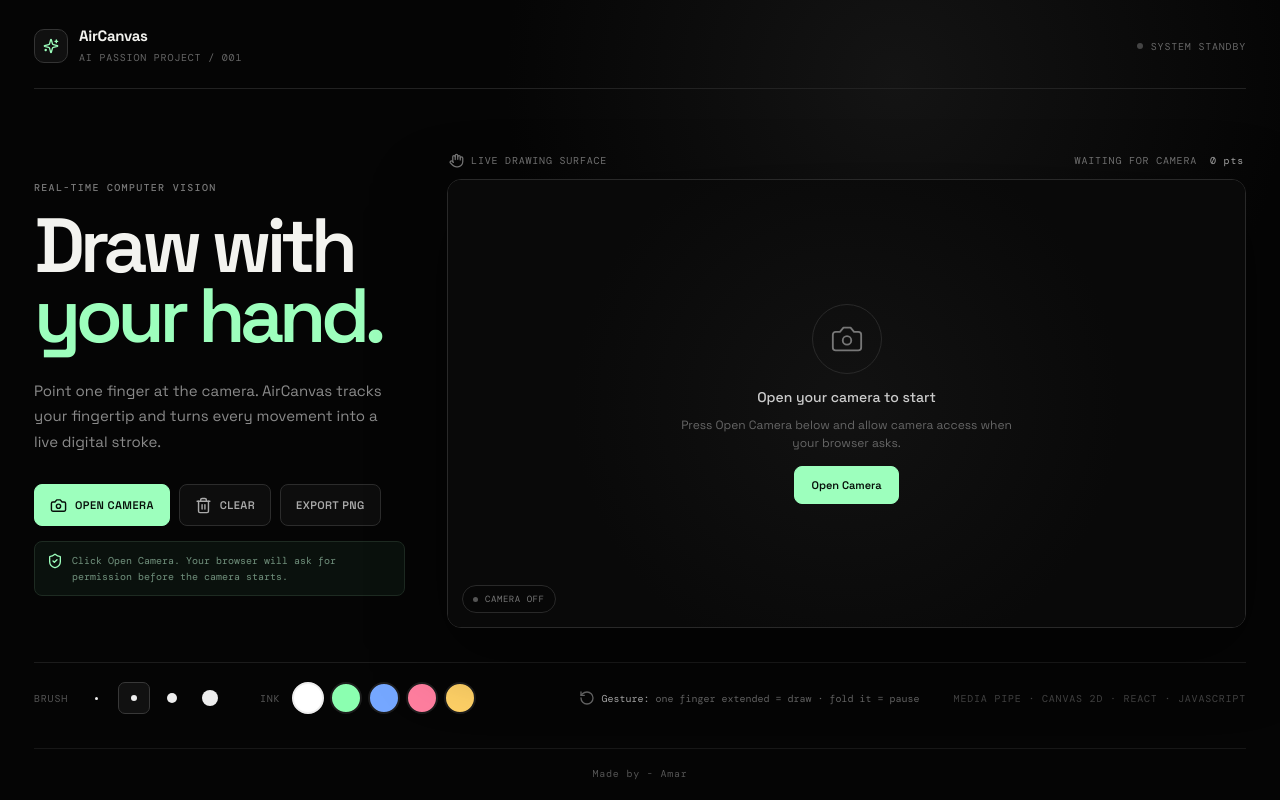
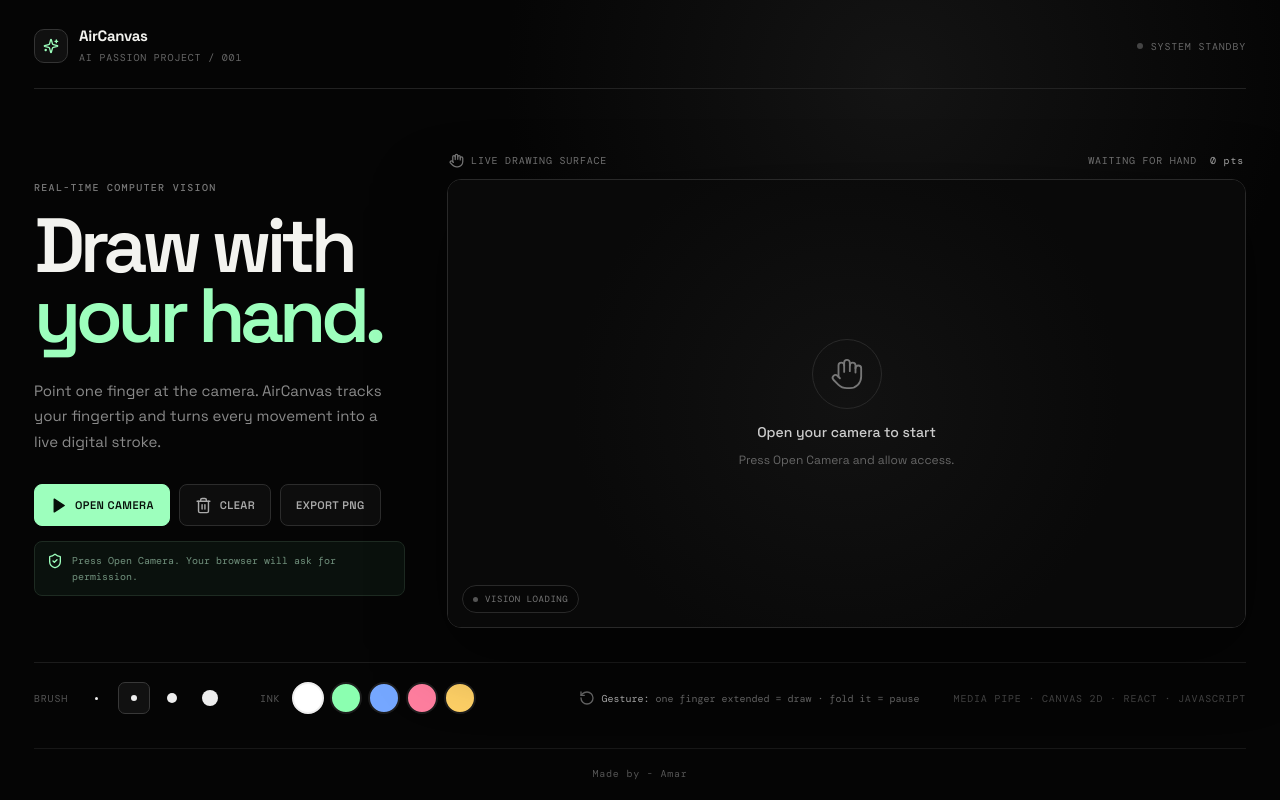
Before and after one commit to Rrachet/AI-passionproject, a React (Vite) app: page / in a window 1280 px wide. Built offline with nearby package versions, Linux system fonts and the light colour scheme.

Commit message:
fix: start hand tracking independently from camera

```diff
--- a/src/main.jsx
+++ b/src/main.jsx
@@ -1,7 +1,7 @@
 import React, { useCallback, useEffect, useRef, useState } from 'react';
 import { createRoot } from 'react-dom/client';
 import { HandLandmarker, FilesetResolver } from '@mediapipe/tasks-vision';
-import { Camera, Circle, Hand, Play, RotateCcw, Sparkles, Trash2, ShieldCheck, AlertTriangle } from 'lucide-react';
+import { Camera, Circle, Hand, Play, RotateCcw, Sparkles, Trash2, ShieldCheck } from 'lucide-react';
 import './styles.css';
 
 const MODEL_URL = 'https://storage.googleapis.com/mediapipe-models/hand_landmarker/hand_landmarker/float16/1/hand_landmarker.task';
@@ -16,11 +16,12 @@
   const previousPointRef = useRef(null);
   const lastTimestampRef = useRef(-1);
   const smoothingRef = useRef(null);
+  const mountedRef = useRef(true);
 
   const [cameraOn, setCameraOn] = useState(false);
   const [tracking, setTracking] = useState(false);
+  const [visionReady, setVisionReady] = useState(false);
   const [loading, setLoading] = useState(false);
-  const [visionLoading, setVisionLoading] = useState(false);
   const [error, setError] = useState('');
   const [permissionState, setPermissionState] = useState('prompt');
   const [brushSize, setBrushSize] = useState(6);
@@ -31,9 +32,9 @@
     const canvas = canvasRef.current;
     const video = videoRef.current;
     if (!canvas || !video) return;
-
     const rect = video.getBoundingClientRect();
     const dpr = window.devicePixelRatio || 1;
+    const existing = canvas.toDataURL();
     canvas.width = Math.max(1, Math.floor(rect.width * dpr));
     canvas.height = Math.max(1, Math.floor(rect.height * dpr));
     canvas.style.width = `${rect.width}px`;
@@ -42,7 +43,12 @@
     ctx.setTransform(dpr, 0, 0, dpr, 0, 0);
     ctx.lineCap = 'round';
     ctx.lineJoin = 'round';
-  }, []);
+    if (strokes > 0 && existing !== 'data:,') {
+      const image = new Image();
+      image.onload = () => ctx.drawImage(image, 0, 0, rect.width, rect.height);
+      image.src = existing;
+    }
+  }, [strokes]);
 
   const clearCanvas = useCallback(() => {
     const canvas = canvasRef.current;
@@ -56,17 +62,12 @@
 
   const isIndexOnly = (landmarks) => {
     if (!landmarks || landmarks.length < 21) return false;
-    const indexExtended = landmarks[8].y < landmarks[6].y;
-    const middleFolded = landmarks[12].y > landmarks[10].y;
-    const ringFolded = landmarks[16].y > landmarks[14].y;
-    const pinkyFolded = landmarks[20].y > landmarks[18].y;
-    return indexExtended && middleFolded && ringFolded && pinkyFolded;
+    return landmarks[8].y < landmarks[6].y && landmarks[12].y > landmarks[10].y && landmarks[16].y > landmarks[14].y && landmarks[20].y > landmarks[18].y;
   };
 
   const drawFromHand = useCallback((result) => {
     const canvas = canvasRef.current;
     if (!canvas) return;
-
     const hand = result?.landmarks?.[0];
     if (!hand || !isIndexOnly(hand)) {
       previousPointRef.current = null;
@@ -81,16 +82,12 @@
     const rawX = (1 - tip.x) * width;
     const rawY = tip.y * height;
     const previous = smoothingRef.current || { x: rawX, y: rawY };
-    const smooth = {
-      x: previous.x * 0.72 + rawX * 0.28,
-      y: previous.y * 0.72 + rawY * 0.28,
-    };
+    const smooth = { x: previous.x * 0.72 + rawX * 0.28, y: previous.y * 0.72 + rawY * 0.28 };
     smoothingRef.current = smooth;
 
     const ctx = canvas.getContext('2d');
     ctx.strokeStyle = brushColor;
     ctx.lineWidth = brushSize;
-
     if (previousPointRef.current) {
       ctx.beginPath();
       ctx.moveTo(previousPointRef.current.x, previousPointRef.current.y);
@@ -98,141 +95,104 @@
       ctx.stroke();
       setStrokes((value) => value + 1);
     }
-
     previousPointRef.current = smooth;
     setTracking(true);
   }, [brushColor, brushSize]);
 
   const detectLoop = useCallback(() => {
+    if (!cameraOn) return;
     const video = videoRef.current;
     const landmarker = handLandmarkerRef.current;
-    if (!video || !cameraOn) return;
 
-    if (!landmarker || video.readyState < 2) {
-      frameRef.current = requestAnimationFrame(detectLoop);
-      return;
-    }
-
+    // Keep the loop alive while the AI model is downloading/initializing.
+    if (video && landmarker && video.readyState >= 2) {
       const timestamp = performance.now();
-    if (timestamp <= lastTimestampRef.current) {
-      frameRef.current = requestAnimationFrame(detectLoop);
-      return;
-    }
+      if (timestamp > lastTimestampRef.current) {
         lastTimestampRef.current = timestamp;
-
         try {
           const result = landmarker.detectForVideo(video, timestamp);
           drawFromHand(result);
         } catch (err) {
           console.error('Hand detection error:', err);
         }
-
+      }
+    }
     frameRef.current = requestAnimationFrame(detectLoop);
   }, [cameraOn, drawFromHand]);
 
   const initializeHandLandmarker = async () => {
     if (handLandmarkerRef.current) return handLandmarkerRef.current;
     const vision = await FilesetResolver.forVisionTasks(WASM_URL);
-    handLandmarkerRef.current = await HandLandmarker.createFromOptions(vision, {
+    const landmarker = await HandLandmarker.createFromOptions(vision, {
       baseOptions: { modelAssetPath: MODEL_URL },
       runningMode: 'VIDEO',
       numHands: 1,
-      minHandDetectionConfidence: 0.55,
-      minHandPresenceConfidence: 0.55,
-      minTrackingConfidence: 0.55,
+      minHandDetectionConfidence: 0.5,
+      minHandPresenceConfidence: 0.5,
+      minTrackingConfidence: 0.5,
     });
-    return handLandmarkerRef.current;
+    handLandmarkerRef.current = landmarker;
+    if (mountedRef.current) setVisionReady(true);
+    return landmarker;
   };
 
   const startCamera = async () => {
-    if (loading) return;
-
     if (!navigator.mediaDevices?.getUserMedia) {
-      setError('Camera access is not available here. Open this site in a modern browser over HTTPS.');
+      setError('Camera access is not supported by this browser. Use Chrome or Safari.');
       return;
     }
-
     if (!window.isSecureContext) {
-      setError('Camera access requires HTTPS. Open the deployed site instead of an insecure HTTP page.');
+      setError('Camera access requires HTTPS. Open the deployed AirCanvas link.');
       return;
     }
 
     try {
       setError('');
       setLoading(true);
+      setVisionReady(false);
+      setPermissionState('prompt');
 
-      // Camera permission must be requested directly from the user's button click.
-      // Do not initialize MediaPipe before this request: the camera should appear
-      // immediately after the browser permission is granted.
       const stream = await navigator.mediaDevices.getUserMedia({
-        video: {
-          width: { ideal: 1280 },
-          height: { ideal: 720 },
-          facingMode: { ideal: 'user' },
-        },
+        video: { width: { ideal: 1280 }, height: { ideal: 720 }, facingMode: { ideal: 'user' } },
         audio: false,
       });
 
       setPermissionState('granted');
       streamRef.current = stream;
-
       const video = videoRef.current;
-      if (!video) throw new Error('Camera preview element is unavailable.');
-
       video.srcObject = stream;
       await video.play();
 
-      // Camera is now considered live. The AI model loads independently.
+      // Camera is intentionally made visible immediately after permission.
       setCameraOn(true);
+      requestAnimationFrame(setupCanvas);
       setLoading(false);
-      requestAnimationFrame(setupCanvas);
 
-      const [track] = stream.getVideoTracks();
-      if (track) {
-        track.addEventListener('ended', () => {
-          setCameraOn(false);
-          setTracking(false);
-          setError('The camera was stopped by the browser or device. Press Open Camera to reconnect.');
-        }, { once: true });
+      // Vision initializes independently; the drawing loop stays alive meanwhile.
+      initializeHandLandmarker().catch((err) => {
+        console.error('Vision initialization error:', err);
+        if (mountedRef.current) {
+          setVisionReady(false);
+          setError('Camera is working, but hand tracking could not load. Check your internet connection and refresh the page.');
         }
-
-      // Do not block camera display while MediaPipe downloads/initializes.
-      setVisionLoading(true);
-      try {
-        await initializeHandLandmarker();
-      } catch (visionError) {
-        console.error('MediaPipe initialization error:', visionError);
-        setError('Camera is working, but hand tracking could not load. Refresh the page and try again.');
-      } finally {
-        setVisionLoading(false);
-      }
+      });
     } catch (err) {
       console.error('Camera startup error:', err);
       setCameraOn(false);
-
+      setLoading(false);
       if (err?.name === 'NotAllowedError' || err?.name === 'PermissionDeniedError') {
         setPermissionState('denied');
-        setError('Camera permission is blocked. Allow camera access for this site, then press Open Camera again.');
-      } else if (err?.name === 'NotFoundError' || err?.name === 'DevicesNotFoundError') {
-        setError('No camera was found on this device. Connect a camera and try again.');
-      } else if (err?.name === 'NotReadableError' || err?.name === 'TrackStartError') {
-        setError('The camera is already being used by another app or browser tab. Close it and try again.');
-      } else if (err?.name === 'OverconstrainedError') {
-        setError('The selected camera settings are unavailable. Try again or choose another camera in your browser.');
-      } else {
-        setError('We could not start the camera. Check browser camera permissions and try again.');
-      }
-
+        setError('Camera permission was denied. Allow camera access in your browser settings, then press Open Camera again.');
+      } else if (err?.name === 'NotFoundError') setError('No camera was found on this device.');
+      else if (err?.name === 'NotReadableError') setError('The camera is already being used by another app or browser tab.');
+      else setError('We could not start the camera. Check your browser permissions and try again.');
       streamRef.current?.getTracks().forEach((track) => track.stop());
       streamRef.current = null;
-    } finally {
-      setLoading(false);
     }
   };
 
-  const stopCamera = useCallback(() => {
+  const stopCamera = () => {
     if (frameRef.current) cancelAnimationFrame(frameRef.current);
-    frameRef.current = null;
     streamRef.current?.getTracks().forEach((track) => track.stop());
     streamRef.current = null;
     if (videoRef.current) videoRef.current.srcObject = null;
@@ -240,8 +200,8 @@
     smoothingRef.current = null;
     setTracking(false);
     setCameraOn(false);
-    setVisionLoading(false);
-  }, []);
+    setVisionReady(false);
+  };
 
   const downloadDrawing = () => {
     const canvas = canvasRef.current;
@@ -253,12 +213,8 @@
   };
 
   useEffect(() => {
-    if (cameraOn) {
-      frameRef.current = requestAnimationFrame(detectLoop);
-    }
-    return () => {
-      if (frameRef.current) cancelAnimationFrame(frameRef.current);
-    };
+    if (cameraOn) frameRef.current = requestAnimationFrame(detectLoop);
+    return () => { if (frameRef.current) cancelAnimationFrame(frameRef.current); };
   }, [cameraOn, detectLoop]);
 
   useEffect(() => {
@@ -268,28 +224,20 @@
   }, [setupCanvas]);
 
   useEffect(() => () => {
+    mountedRef.current = false;
     streamRef.current?.getTracks().forEach((track) => track.stop());
     handLandmarkerRef.current?.close();
   }, []);
 
   const permissionMessage = permissionState === 'denied'
-    ? 'Camera permission is blocked. Allow access in your browser site settings, then press Open Camera.'
-    : 'Click Open Camera. Your browser will ask for permission before the camera starts.';
+    ? 'Camera permission is blocked. Enable it in your browser settings, then try again.'
+    : 'Press Open Camera. Your browser will ask for permission.';
 
   return (
     <main className="app-shell">
       <header className="topbar">
-        <div className="brand">
-          <div className="brand-mark"><Sparkles size={16} /></div>
-          <div>
-            <strong>AirCanvas</strong>
-            <span>AI PASSION PROJECT / 001</span>
-          </div>
-        </div>
-        <div className={`system-status ${cameraOn ? 'live' : ''}`}>
-          <span className="status-dot" />
-          {cameraOn ? 'VISION SYSTEM LIVE' : 'SYSTEM STANDBY'}
-        </div>
+        <div className="brand"><div className="brand-mark"><Sparkles size={16} /></div><div><strong>AirCanvas</strong><span>AI PASSION PROJECT / 001</span></div></div>
+        <div className={`system-status ${cameraOn ? 'live' : ''}`}><span className="status-dot" />{cameraOn ? 'VISION SYSTEM LIVE' : 'SYSTEM STANDBY'}</div>
       </header>
 
       <section className="hero">
@@ -297,92 +245,31 @@
           <p className="eyebrow">REAL-TIME COMPUTER VISION</p>
           <h1>Draw with<br /><em>your hand.</em></h1>
           <p className="lede">Point one finger at the camera. AirCanvas tracks your fingertip and turns every movement into a live digital stroke.</p>
-
           <div className="controls">
-            {!cameraOn ? (
-              <button className="primary" onClick={startCamera} disabled={loading}>
-                {loading ? <Circle className="spin" size={17} /> : <Camera size={17} />}
-                {loading ? 'OPENING CAMERA...' : permissionState === 'denied' ? 'TRY CAMERA AGAIN' : 'OPEN CAMERA'}
-              </button>
-            ) : (
-              <button className="primary stop" onClick={stopCamera}><Camera size={17} /> STOP CAMERA</button>
-            )}
+            {!cameraOn ? <button className="primary" onClick={startCamera} disabled={loading}>{loading ? <Circle className="spin" size={17} /> : <Play size={17} fill="currentColor" />}{loading ? 'OPENING CAMERA' : permissionState === 'denied' ? 'TRY CAMERA AGAIN' : 'OPEN CAMERA'}</button> : <button className="primary stop" onClick={stopCamera}><Camera size={17} /> STOP CAMERA</button>}
             <button className="secondary" onClick={clearCanvas}><Trash2 size={17} /> CLEAR</button>
             <button className="secondary" onClick={downloadDrawing}>EXPORT PNG</button>
           </div>
-
-          {!cameraOn && !error && (
-            <div className="permission-note">
-              <ShieldCheck size={16} />
-              <span>{permissionMessage}</span>
-            </div>
-          )}
-          {error && (
-            <div className="error-box">
-              <AlertTriangle size={15} />
-              <p>{error}</p>
-            </div>
-          )}
+          {!cameraOn && !error && <div className="permission-note"><ShieldCheck size={16} /><span>{permissionMessage}</span></div>}
+          {error && <p className="error">{error}</p>}
         </div>
 
         <div className="workspace">
-          <div className="workspace-head">
-            <div className="workspace-label"><Hand size={15} /> LIVE DRAWING SURFACE</div>
-            <div className="metrics"><span>{tracking ? 'TRACKING INDEX' : visionLoading ? 'LOADING VISION' : cameraOn ? 'CAMERA READY' : 'WAITING FOR CAMERA'}</span><b>{strokes} pts</b></div>
-          </div>
-
+          <div className="workspace-head"><div className="workspace-label"><Hand size={15} /> LIVE DRAWING SURFACE</div><div className="metrics"><span>{tracking ? 'TRACKING INDEX' : cameraOn && !visionReady ? 'LOADING VISION' : 'WAITING FOR HAND'}</span><b>{strokes} pts</b></div></div>
           <div className="stage">
-            <video ref={videoRef} className="camera" playsInline muted autoPlay />
+            <video ref={videoRef} className="camera" playsInline muted />
             <canvas ref={canvasRef} className="drawing-layer" />
-
-            {!cameraOn && (
-              <div className="stage-empty">
-                <div className="empty-icon"><Camera size={34} strokeWidth={1.3} /></div>
-                <strong>Open your camera to start</strong>
-                <span>Press Open Camera below and allow camera access when your browser asks.</span>
-                <button className="stage-cta" onClick={startCamera} disabled={loading}>
-                  {loading ? 'Opening camera...' : 'Open Camera'}
-                </button>
-              </div>
-            )}
-
-            {cameraOn && visionLoading && (
-              <div className="vision-loading">
-                <Circle className="spin" size={15} />
-                <span>Camera is live · loading hand tracking...</span>
-              </div>
-            )}
-
-            <div className={`tracking-pill ${tracking ? 'active' : ''}`}>
-              <span /> {tracking ? 'INDEX DETECTED' : cameraOn ? 'SHOW ONE FINGER' : 'CAMERA OFF'}
-            </div>
+            {!cameraOn && <div className="stage-empty"><div className="empty-icon"><Hand size={34} strokeWidth={1.3} /></div><strong>Open your camera to start</strong><span>Press Open Camera and allow access.</span></div>}
+            {cameraOn && !visionReady && !error && <div className="vision-loading"><Circle className="spin" size={18} /><span>Loading hand tracking…</span></div>}
+            <div className={`tracking-pill ${tracking ? 'active' : ''}`}><span /> {tracking ? 'INDEX DETECTED' : visionReady ? 'SHOW ONE FINGER' : 'VISION LOADING'}</div>
           </div>
         </div>
       </section>
 
       <section className="tool-panel">
-        <div className="tool-group">
-          <span className="tool-title">BRUSH</span>
-          <div className="brush-row">
-            {[3, 6, 10, 16].map((size) => (
-              <button key={size} className={`brush ${brushSize === size ? 'selected' : ''}`} onClick={() => setBrushSize(size)}>
-                <span style={{ width: size, height: size }} />
-              </button>
-            ))}
-          </div>
-        </div>
-        <div className="tool-group">
-          <span className="tool-title">INK</span>
-          <div className="color-row">
-            {['#ffffff', '#8bffb0', '#75a7ff', '#ff7e9f', '#ffd166'].map((color) => (
-              <button key={color} aria-label={`Select ${color}`} className={`color ${brushColor === color ? 'selected' : ''}`} style={{ background: color }} onClick={() => setBrushColor(color)} />
-            ))}
-          </div>
-        </div>
-        <div className="gesture-note">
-          <RotateCcw size={16} />
-          <span><b>Gesture:</b> one finger extended = draw · fold it = pause</span>
-        </div>
+        <div className="tool-group"><span className="tool-title">BRUSH</span><div className="brush-row">{[3, 6, 10, 16].map((size) => <button key={size} className={`brush ${brushSize === size ? 'selected' : ''}`} onClick={() => setBrushSize(size)}><span style={{ width: size, height: size }} /></button>)}</div></div>
+        <div className="tool-group"><span className="tool-title">INK</span><div className="color-row">{['#ffffff', '#8bffb0', '#75a7ff', '#ff7e9f', '#ffd166'].map((color) => <button key={color} aria-label={`Select ${color}`} className={`color ${brushColor === color ? 'selected' : ''}`} style={{ background: color }} onClick={() => setBrushColor(color)} />)}</div></div>
+        <div className="gesture-note"><RotateCcw size={16} /><span><b>Gesture:</b> one finger extended = draw · fold it = pause</span></div>
         <div className="tech-stack">MEDIA PIPE · CANVAS 2D · REACT · JAVASCRIPT</div>
       </section>
 
```
Lines whose indentation alone changed are shown as unchanged.
